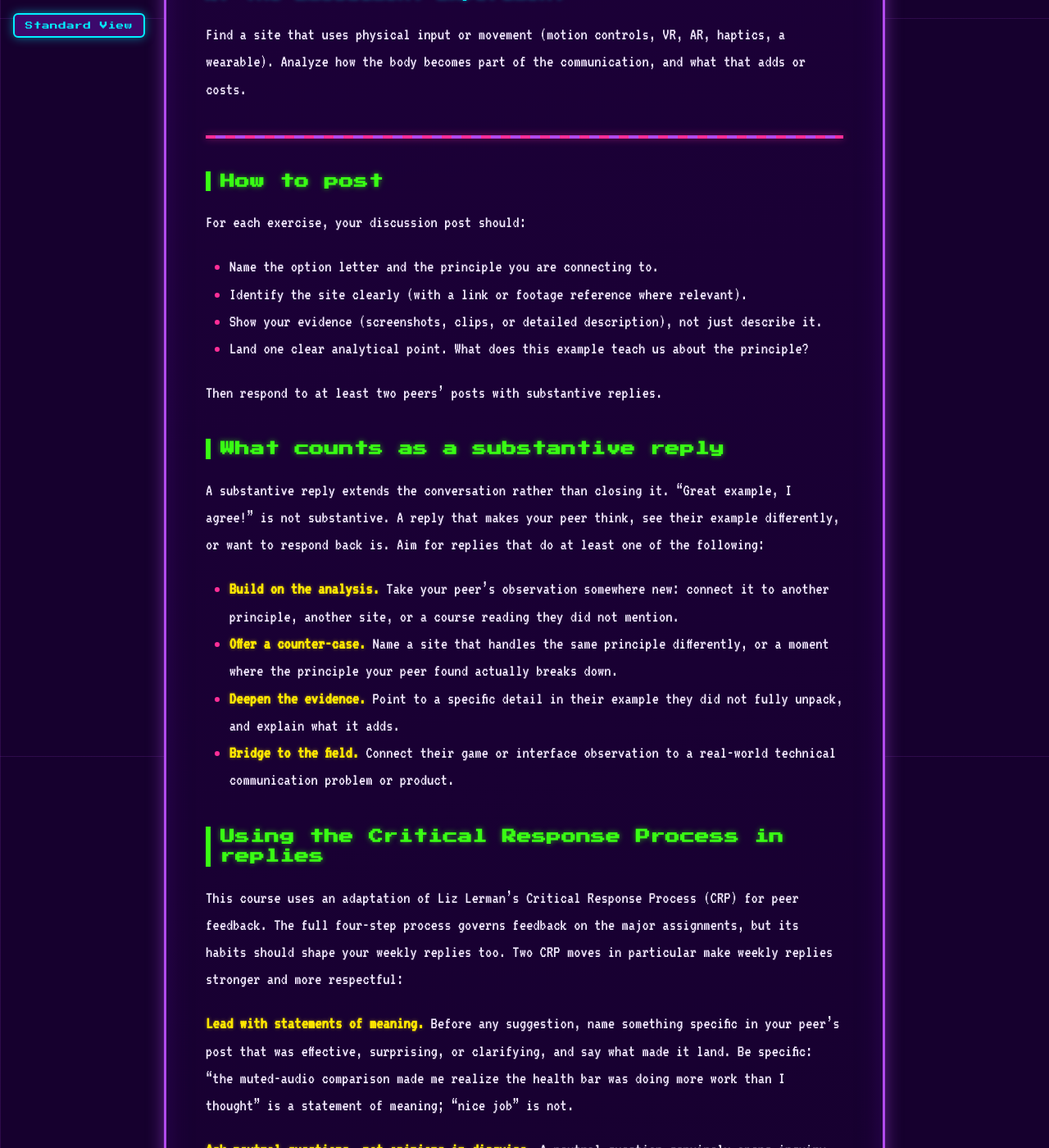
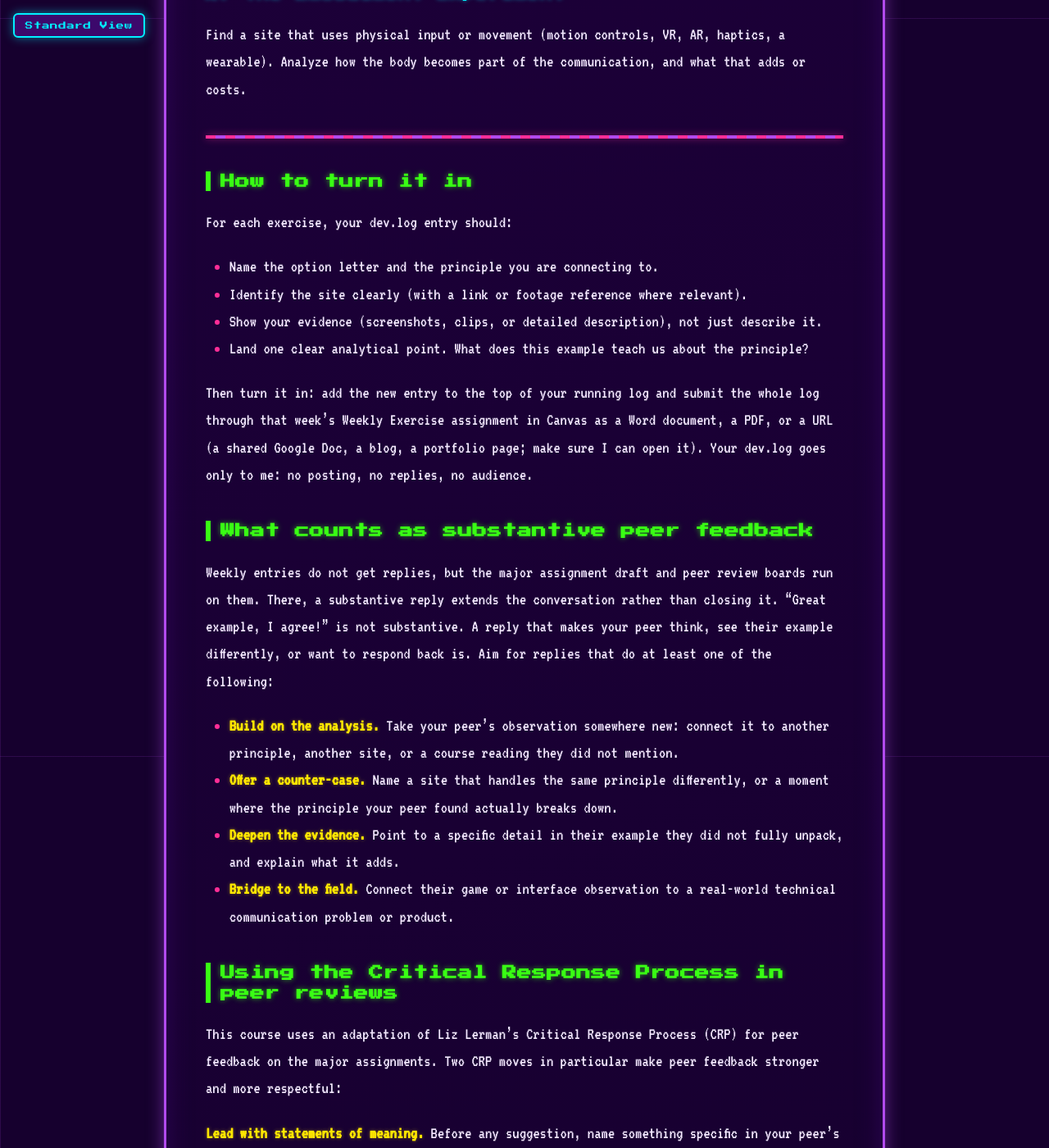
Before and after one commit to ekjphd/TCandGames, a Jekyll site: the page built from exercises.md, in a window 1280 px wide and 1400 px high, scrolled down 3578 px. Shown: the whole window at 82% size. Built offline with Jekyll 4.4.1, drawn with Linux system fonts in a browser that asks for light colours; our own code applies the rules of GitHub Pages for plain Markdown files; some of the changed text lies outside the part shown.

Commit message:
Align schedule and assignment pages with official Simple Syllabus
Restore Hayhoe & Brewer readings to Weeks 3, 10, and 13; revert Week 11
to Embodied Interaction (Johnson, Gibson, Iwata) and Week 12 to
Embodiment, XR, and Emerging Interfaces per SimpleSyllabus2026.docx,
undoing the AI-week swap that the syllabus does not include. Weekly
exercises now submit as doc/PDF/URL to the instructor only (no
discussion posts or replies); major assignment finals submit through
Canvas assignments rather than the discussion forum.

Co-Authored-By: Claude Fable 5 <noreply@anthropic.com>

```diff
--- a/exercises.md
+++ b/exercises.md
@@ -1,4 +1,4 @@
-Throughout this term, you will keep a notebook (or dev.log, an abbreviation for a "game developer's log"), on a Google doc, a Word doc, or even on paper (uploading legible images for me to grade). You will add to this each week when there is not a major assignment due. The point is to keep your eye sharp and your examples fresh, and to build a library of technical communication operating in the wild.
+Throughout this term, you will keep a notebook (or dev.log, an abbreviation for a "game developer's log"), on a Google doc, a Word doc, or even on paper (compiling legible photos into a PDF for me to grade). You will add to this each week when there is not a major assignment due. The point is to keep your eye sharp and your examples fresh, and to build a library of technical communication operating in the wild.
 
 **Game Rules:**
 
@@ -6,7 +6,7 @@ Throughout this term, you will keep a notebook (or dev.log, an abbreviation for
 - You may use any single option a maximum of **two times** across the term. Play around and experiment!
 - Wherever you can, choose sites outside the AAA, "best games" mainstream: indie, mobile, older, non-Western, or non-game interfaces. The website [itch.io](https://itch.io/) houses many free indie games that are far different from the commercial blockbusters that typically come to mind when thinking about "video games."
 - Many of these favor non-examples of principles. A broken interface often teaches a principle more clearly than a polished one.
-- Keep posts focused: a few hundred words plus media, unless an option says otherwise.
+- Keep entries focused: a few hundred words plus media, unless an option says otherwise.
 
 ---
 
@@ -84,29 +84,29 @@ Find a site that uses physical input or movement (motion controls, VR, AR, hapti
 
 ---
 
-## How to post
+## How to turn it in
 
-For each exercise, your discussion post should:
+For each exercise, your dev.log entry should:
 
 - Name the option letter and the principle you are connecting to.
 - Identify the site clearly (with a link or footage reference where relevant).
 - Show your evidence (screenshots, clips, or detailed description), not just describe it.
 - Land one clear analytical point. What does this example teach us about the principle?
 
-Then respond to at least two peers' posts with substantive replies.
+Then turn it in: add the new entry to the top of your running log and submit the whole log through that week's Weekly Exercise assignment in Canvas as a Word document, a PDF, or a URL (a shared Google Doc, a blog, a portfolio page; make sure I can open it). Your dev.log goes only to me: no posting, no replies, no audience.
 
-## What counts as a substantive reply
+## What counts as substantive peer feedback
 
-A substantive reply extends the conversation rather than closing it. "Great example, I agree!" is not substantive. A reply that makes your peer think, see their example differently, or want to respond back is. Aim for replies that do at least one of the following:
+Weekly entries do not get replies, but the major assignment draft and peer review boards run on them. There, a substantive reply extends the conversation rather than closing it. "Great example, I agree!" is not substantive. A reply that makes your peer think, see their example differently, or want to respond back is. Aim for replies that do at least one of the following:
 
 - **Build on the analysis.** Take your peer's observation somewhere new: connect it to another principle, another site, or a course reading they did not mention.
 - **Offer a counter-case.** Name a site that handles the same principle differently, or a moment where the principle your peer found actually breaks down.
 - **Deepen the evidence.** Point to a specific detail in their example they did not fully unpack, and explain what it adds.
 - **Bridge to the field.** Connect their game or interface observation to a real-world technical communication problem or product.
 
-## Using the Critical Response Process in replies
+## Using the Critical Response Process in peer reviews
 
-This course uses an adaptation of Liz Lerman's Critical Response Process (CRP) for peer feedback. The full four-step process governs feedback on the major assignments, but its habits should shape your weekly replies too. Two CRP moves in particular make weekly replies stronger and more respectful:
+This course uses an adaptation of Liz Lerman's Critical Response Process (CRP) for peer feedback on the major assignments. Two CRP moves in particular make peer feedback stronger and more respectful:
 
 **Lead with statements of meaning.** Before any suggestion, name something specific in your peer's post that was effective, surprising, or clarifying, and say what made it land. Be specific: "the muted-audio comparison made me realize the health bar was doing more work than I thought" is a statement of meaning; "nice job" is not.
 
```
Also changed, not shown: assignments.md (+3 -3 lines), index.md (+10 -6 lines).
